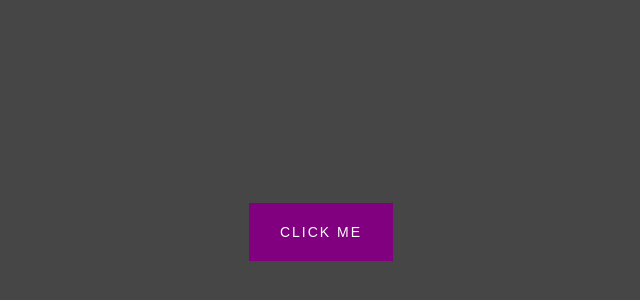
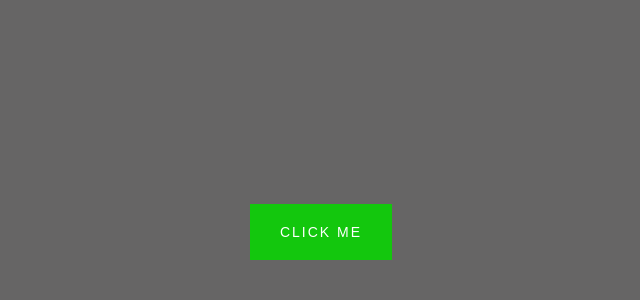
Before and after one commit to SilvesterSpath/Ripple-Effect, a plain HTML site: page index.html in a window 1280 px wide. Shown: the part 168-468 px from the top of the page, without its empty margins (319-959 px from the left). Drawn offline with Linux system fonts and the light colour scheme.

Commit message:
green button

```diff
--- a/style.css
+++ b/style.css
@@ -1,11 +1,15 @@
 @import url('https://fonts.googleapis.com/css2?family=Roboto:wght@400;700&display=swap');
+
+:root {
+  --button-color: #13c70d;
+}
 
 * {
   box-sizing: border-box;
 }
 
 body {
-  background-color: rgb(70, 70, 70);
+  background-color: rgb(102, 101, 101);
   font-family: 'Roboto', sans-serif;
   display: flex;
   flex-direction: column;
@@ -18,9 +22,9 @@ body {
 
 button {
   position: relative;
-  background-color: purple;
+  background-color: var(--button-color);
   color: white;
-  border: 1px purple solid;
+  border: 1px var(--button-color);
   font-size: 14px;
   text-transform: uppercase;
   letter-spacing: 2px;
```
